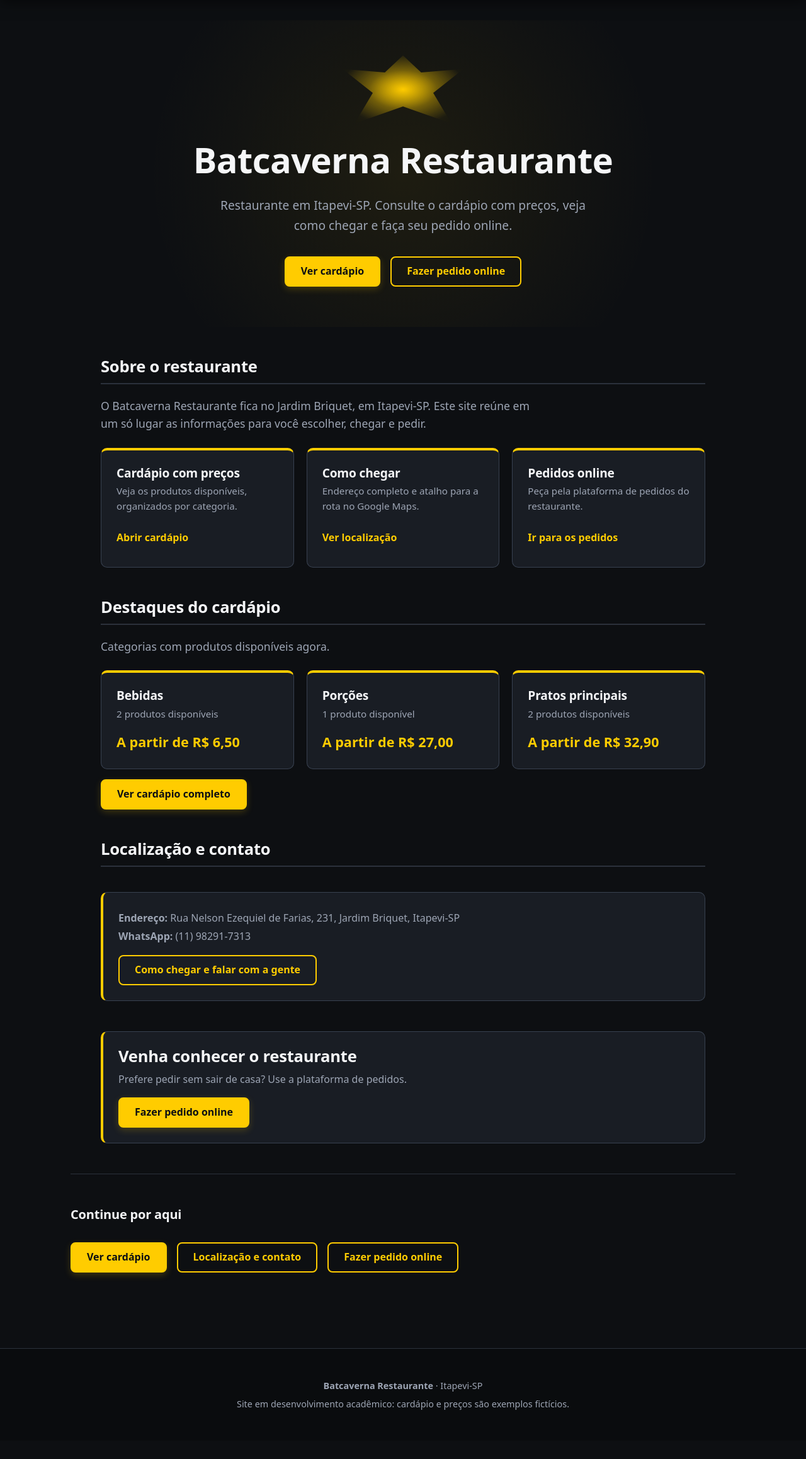
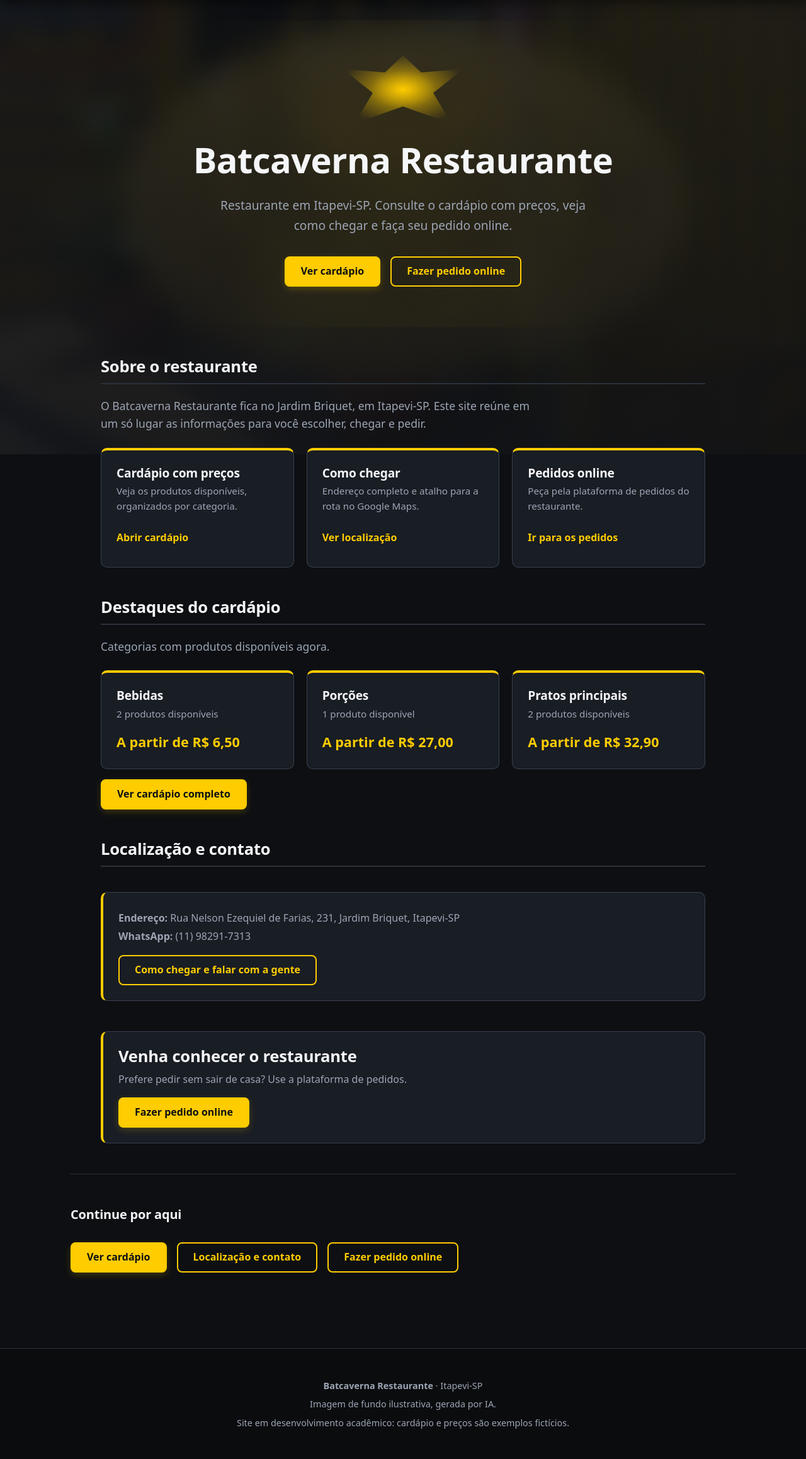
Before and after one commit to FilipeVieira1/batcaverna-restaurante, a Flask app: page / in a window 1280 px wide. Shown: the part 79-2395 px from the top of the page at 63% size. Before the commit the page ends 2317 px from the top, so only its background shows below. Run offline with Flask 3, Linux system fonts and the light colour scheme; data comes from the database, SQL or seed files in the repository.

Commit message:
feat: troca do fundo

```diff
--- a/static/css/style.css
+++ b/static/css/style.css
@@ -111,3 +111,7 @@ main{max-width:68rem; margin:0 auto; padding:2rem 1rem; min-height: calc(100vh -
 .qtd{display:inline-flex;align-items:center;gap:.5rem}
 .qtd button{min-width:44px;min-height:44px;background:transparent;color:var(--sinal);border:2px solid var(--sinal);border-radius:8px;font:inherit;font-weight:800;cursor:pointer}
 .nota{font-size:.9rem;color:var(--suave)}
+
+/* ===== Imagem de fundo (camada fixa, com película escura para manter o contraste) ===== */
+body::before{content:"";position:fixed;inset:0;z-index:-1;pointer-events:none;
+  background:linear-gradient(rgba(13,15,18,.84),rgba(13,15,18,.93)),url("../images/fundo.jpg") center/cover no-repeat}
--- a/templates/base.html
+++ b/templates/base.html
@@ -24,6 +24,7 @@
   <main id="conteudo">{% block conteudo %}{% endblock %}</main>
   <footer class="rodape">
     <p><strong>Batcaverna Restaurante</strong> · Itapevi-SP</p>
+    <p>Imagem de fundo ilustrativa, gerada por IA.</p>
     {% if modo_demo %}<p>Site em desenvolvimento acadêmico: cardápio e preços são exemplos fictícios.</p>{% endif %}
   </footer>
 </body>
```
Also changed, not shown: tests/test_app.py (+7 -0 lines), static/images/fundo.jpg (added).
